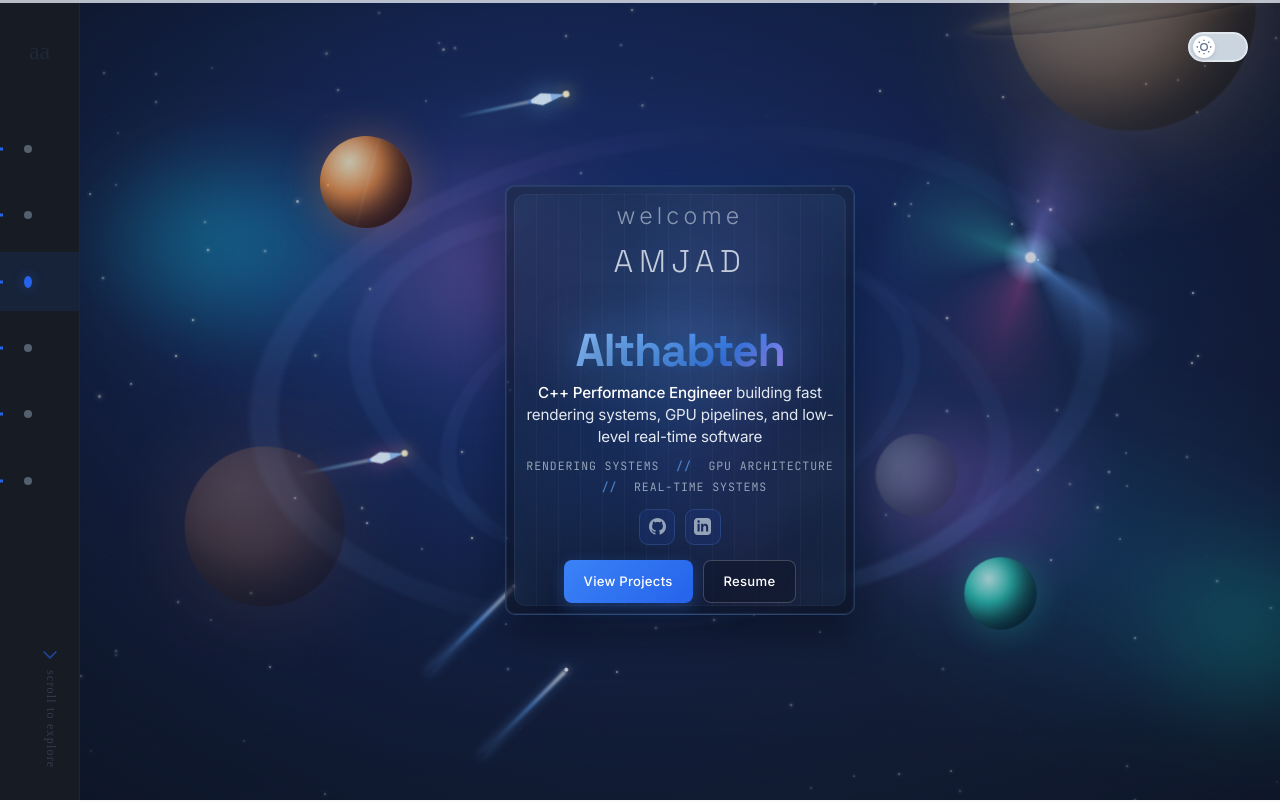
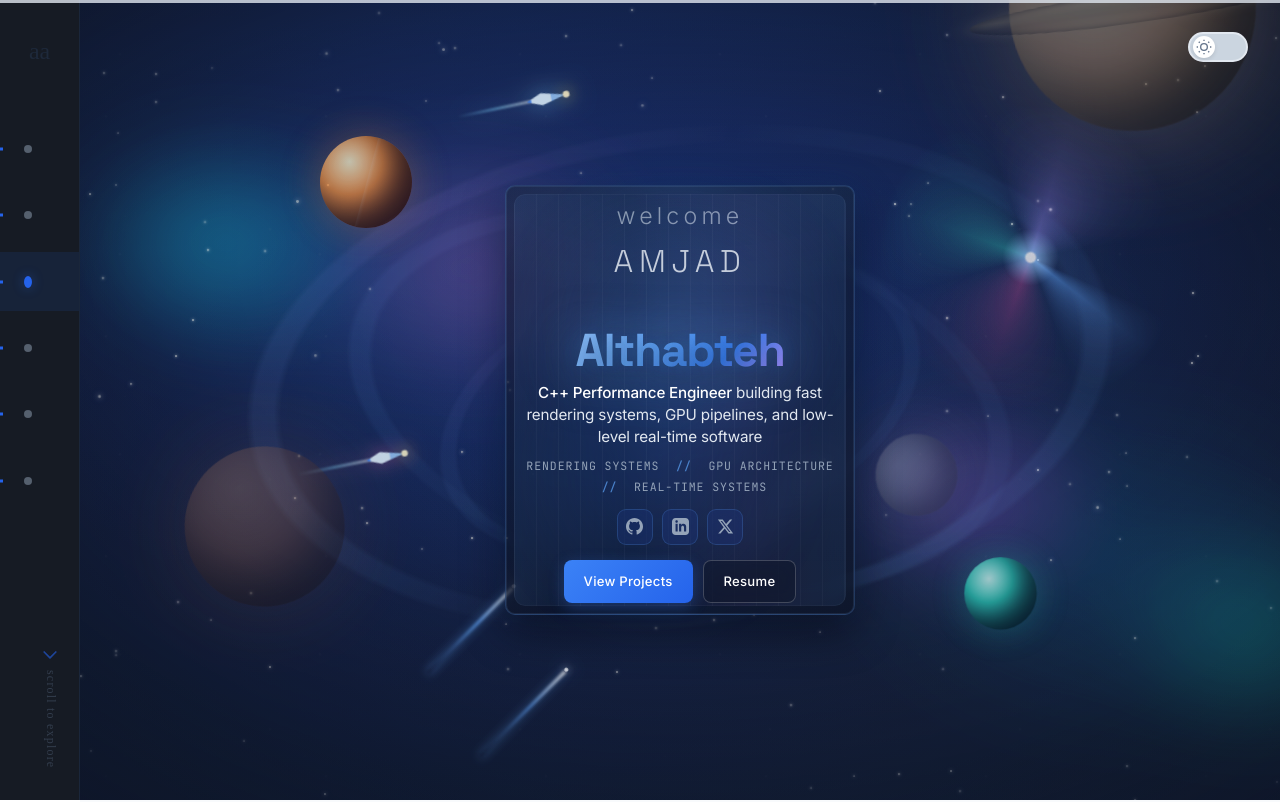
Before and after one commit to AmjadAlthabteh/a_althabtehwebsite, a React (Vite) app: page / in a window 1280 px wide. Shown: the top 802 px of the page. Built offline with nearby package versions, Linux system fonts and the light colour scheme.

Commit message:
Update resume and social links

```diff
--- a/src/components/sections/Contact.tsx
+++ b/src/components/sections/Contact.tsx
@@ -75,6 +75,18 @@ const Contact = () => {
                 <p>amjad althabteh</p>
               </div>
             </a>
+
+            <a
+              href="https://x.com/aeroBoyC"
+              target="_blank"
+              rel="noopener noreferrer"
+              className="contact-card glass-card"
+            >
+              <div className="contact-info">
+                <h3>x</h3>
+                <p>@aeroBoyC</p>
+              </div>
+            </a>
           </motion.div>
 
           <motion.div variants={itemVariants} className="contact-footer">
--- a/src/components/sections/GalaxyHero.tsx
+++ b/src/components/sections/GalaxyHero.tsx
@@ -182,6 +182,17 @@ const GalaxyHero = () => {
                 <path d="M19 0h-14c-2.761 0-5 2.239-5 5v14c0 2.761 2.239 5 5 5h14c2.762 0 5-2.239 5-5v-14c0-2.761-2.238-5-5-5zm-11 19h-3v-11h3v11zm-1.5-12.268c-.966 0-1.75-.79-1.75-1.764s.784-1.764 1.75-1.764 1.75.79 1.75 1.764-.783 1.764-1.75 1.764zm13.5 12.268h-3v-5.604c0-3.368-4-3.113-4 0v5.604h-3v-11h3v1.765c1.396-2.586 7-2.777 7 2.476v6.759z" />
               </svg>
             </a>
+            <a
+              href="https://x.com/aeroBoyC"
+              target="_blank"
+              rel="noopener noreferrer"
+              className="galaxy-social-link"
+              aria-label="X"
+            >
+              <svg width="24" height="24" viewBox="0 0 24 24" fill="currentColor">
+                <path d="M18.244 2.25h3.308l-7.227 8.26 8.502 11.24h-6.657l-5.214-6.817-5.966 6.817h-3.31l7.73-8.835-8.152-10.665h6.826l4.713 6.231 5.447-6.231zm-1.161 17.52h1.833l-11.826-15.6h-1.967l11.96 15.6z" />
+              </svg>
+            </a>
           </motion.div>
 
           <motion.div
```
Also changed, not shown: src/components/sections/Hero.tsx (+11 -0 lines), 2 other files (tests, documents, lock files or other folders).
